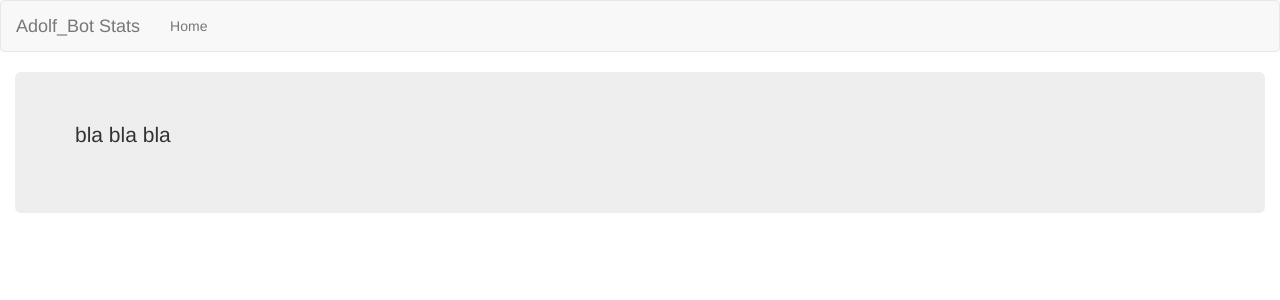
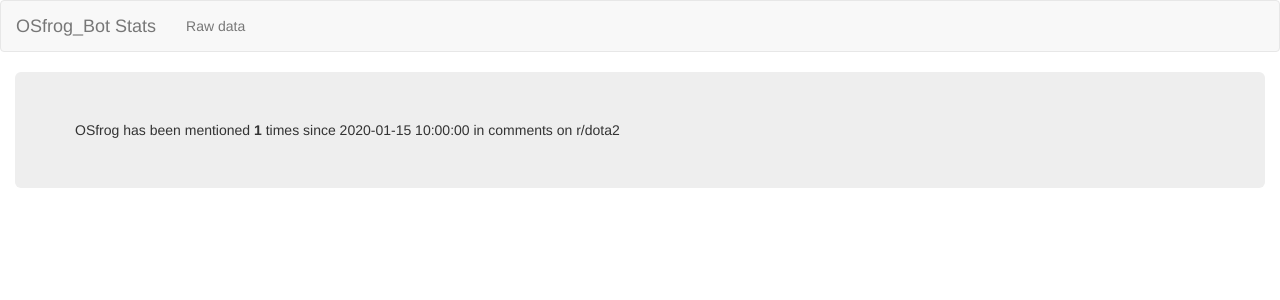
Before and after one commit to z0rdd/Reddit-Bot, a Flask app: page / in a window 1280 px wide. Shown: the top 300 px of the page. Run offline with Flask 2, Linux system fonts and the light colour scheme; tables that the repository leaves empty hold one stand-in row (values such as "Sample post"); parts of the project's set-up code (start-up, migrations or seed data) failed here and were passed over; some libraries are stand-ins or nearby versions.

Commit message:
added some features

```diff
--- a/bot.py
+++ b/bot.py
@@ -45,10 +45,11 @@ class Bot:
                 if self.database.search_comment_id(comment.id) is not None:
                     pass
                 else:
-                    self.database.insert(comment.id, comment.author.name, 1)
+                    self.database.insert(comment.id, comment.author.name, comment.body.lower().count(self.keyword))
 
-        print(self.database.view_all())
+        # print(self.database.view_all())
         time.sleep(20)
+
 
 
 if __name__ == "__main__":
--- a/templates/index.html
+++ b/templates/index.html
@@ -2,7 +2,11 @@
 {% block content %}
 
                     <div class="jumbotron">
-                        <p>bla bla bla</p>
+                        OSfrog has been mentioned <strong>{{ count }}</strong> times since {{ first_hit }} in comments on r/dota2<br>
+
+                        <!-- OSfrog's name has been used the most by {{ top }} at xx times which is xx per comment.<br>
+
+                        The day OSfrog's name has been called upon the most has been xxx. -->
                     </div>
 
 {% endblock %}
--- a/templates/layout.html
+++ b/templates/layout.html
@@ -3,6 +3,7 @@
     <title>Schedule test</title>
     <head>
         <link href="../static/css/bootstrap.min.css" rel="stylesheet">
+        <link rel="icon" href="favicon.ico">
         <style>
             .scrollable-pane{
                 width: 100%;
@@ -24,13 +25,13 @@
                     <span class="icon-bar"></span>
                     <span class="icon-bar"></span>
                 </button>
-                <a class="navbar-brand" href="/">Adolf_Bot Stats</a>
+                <a class="navbar-brand" href="/">OSfrog_Bot Stats</a>
                 </div>
 
                 <!-- Collect the nav links, forms, and other content for toggling -->
                 <div class="collapse navbar-collapse" id="bs-example-navbar-collapse-1">
                 <ul class="nav navbar-nav">
-                    <li><a href="/">Home</a></li>
+                    <li><a href="/raw">Raw data</a></li>
 
                 </ul>
                 <!--    <p class="navbar-text navbar-right">Signed in as: {{ usr }}</p>-->
--- a/views.py
+++ b/views.py
@@ -1,7 +1,6 @@
 from flask import render_template, request, redirect, flash, url_for
 from webapp import app
-
-# from models import db, stats
+from models import db, Stats
 
 
 # srf = CSRFProtect(app)
@@ -9,4 +8,11 @@ from webapp import app
 
 @app.route('/')
 def index():
-    return render_template("index.html")
+    first_hit = db.session.query(Stats).filter(Stats.id == 1).one().date.strftime("%Y-%m-%d %H:%M:%S")
+
+    return render_template("index.html", count=db.session.query(Stats).count(), first_hit=first_hit)
+
+
+@app.route('/raw')
+def raw():
+    return render_template("raw.html", stats=db.session.query(Stats))
--- a/webapp.py
+++ b/webapp.py
@@ -1,5 +1,7 @@
 from flask import Flask
 import os
+
+running_on_heroku = False
 
 if "ISHEROKU" in os.environ:
     running_on_heroku = True
```
